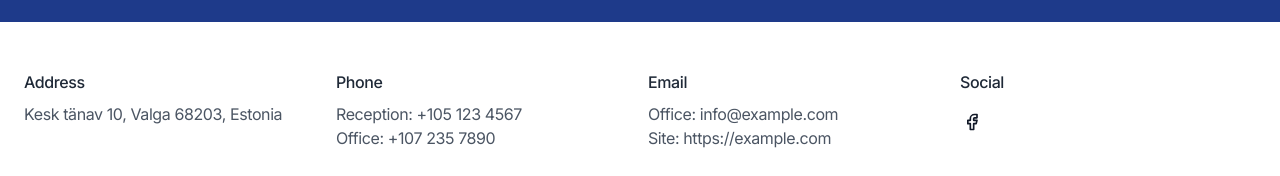
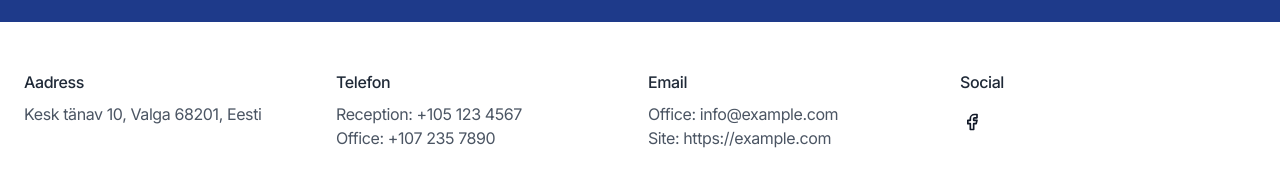
Before and after one commit to 77ccreed/str-rent-next, a Next.js app: page / in a window 1280 px wide. Shown: the part 8882-9058 px from the top of the page. Built offline with nearby package versions, Linux system fonts and the light colour scheme.

Commit message:
Update footer title and address to Estonian language

```diff
--- a/src/shared/data/global.data.tsx
+++ b/src/shared/data/global.data.tsx
@@ -82,7 +82,7 @@ export const headerData: HeaderProps = {
 
 // Footer data
 export const footerData: FooterProps = {
-  title: 'TailNext',
+  title: 'STR Rent',
   links: [
     {
       label: 'Teenuse tingimused',
@@ -233,11 +233,11 @@ export const footerData2: FooterProps = {
   ],
   columns: [
     {
-      title: 'Address',
-      texts: ['Kesk tänav 10, Valga 68203, Estonia'],
+      title: 'Aadress',
+      texts: ['Kesk tänav 10, Valga 68201, Eesti'],
     },
     {
-      title: 'Phone',
+      title: 'Telefon',
       texts: ['Reception: +105 123 4567', 'Office: +107 235 7890'],
     },
     {
```
